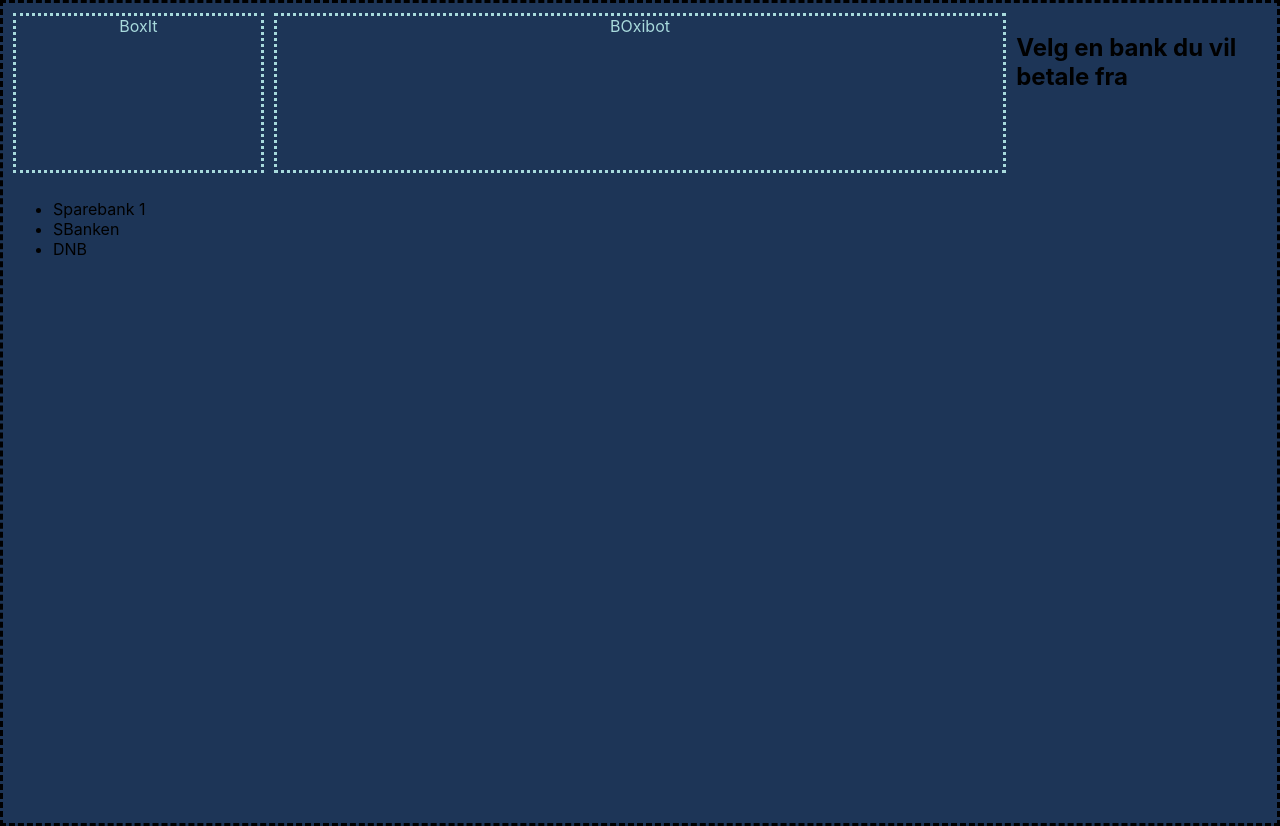
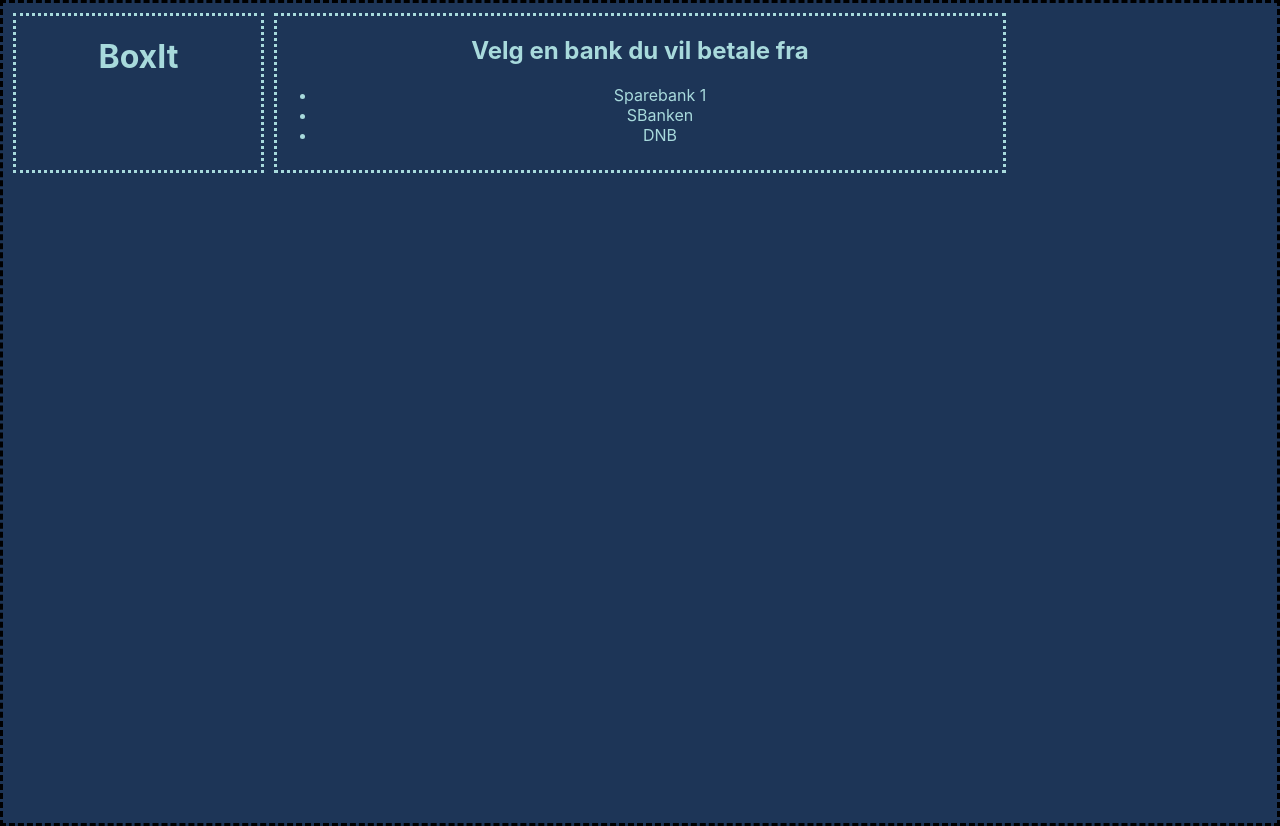
Before and after one commit to Stonedude/FintechHack2018-BoxIt, a React (Create React App) app in the folder boxit/: page / in a window 1280 px wide. Both pictures are taken after a click on the button "Pay monies". Built offline with nearby package versions, Linux system fonts and the light colour scheme.

Commit message:
Emergency CSS of alternate pages

```diff
--- a/boxit/src/App.css
+++ b/boxit/src/App.css
@@ -44,6 +44,13 @@ button {
   border-radius: 15px;
   padding: 5px;
 }
+
+#box{
+  background-color: #457b9d;
+  border-radius: 15px;
+  padding: 5px;
+}
+
 
 /* colors
 #e63946 - Red
--- a/boxit/src/App.js
+++ b/boxit/src/App.js
@@ -88,42 +88,45 @@ class App extends Component {
 
         {this.state.page === 1 &&
           <div className= "App">
-            <div className="grid-item" id="logo"> BoxIt</div>
-            <div className="grid-item" id="title">BOxibot</div>
+          <div className="grid-item" id="logo"> <h1>BoxIt</h1> </div>
+          <div className="grid-item" id="title"> <h2>Velg en bank du vil betale fra</h2><ul>
+            <li onClick={() => { this.setPage(2); this.login(); }}>Sparebank 1</li>
+            <li>SBanken</li>
+            <li>DNB</li>
+          </ul></div>
 
-            <h2>Velg en bank du vil betale fra</h2>
-            <ul>
-              <li onClick={() => {this.setPage(2);this.login();}}>Sparebank 1</li>
-              <li>SBanken</li>
-              <li>DNB</li>
-            </ul>
+
+
 
           </div>
         }
         {this.state.page === 2 &&
-          <div>
-            <div className="grid-item" id="logo"> BoxIt</div>
-            <div className="grid-item" id="title">BOxibot</div>
-
-            <h2>Hvilken konto vil du betale fra?</h2>
+          <div className="App">
+            <div className="grid-item" id="logo">
+            <h1>>BoxIt</h1>
+            </div>
+            <div className="grid-item" id="title">
+            <h2>Hvilken bankkonto vil du betale fra?</h2>
             <table>
               <tbody>
                 {this.state.accounts.length === 0 && <tr>Loading...</tr>}
                 {this.state.accounts.map(elem =>
-                  <tr key={elem.accountNumber.value} onClick={() => {this.makeTransaction(elem.accountNumber.value);this.setPage(3)}}>
+                  <tr key={elem.accountNumber.value} onClick={() => { this.makeTransaction(elem.accountNumber.value); this.setPage(3) }}>
                     <td>{elem.name}</td>
                     <td>{elem.description}</td>
                     <td>{elem.availableBalance.amount}</td>
                   </tr>
-                  )}
+                )}
               </tbody>
             </table>
+            </div>
+
           </div>
         }
         {(this.state.page === 3 && !this.state.transaction) && <div>Loading....</div>}
 
         {(this.state.page === 3 && this.state.transaction) &&
-          <div>
+          <div className="App">
           <div className="grid-item" id="logo"> BoxIt</div>
           <div className="grid-item" id="title">BOxibot</div>
 
@@ -139,7 +142,7 @@ class App extends Component {
       {(this.state.page === 4 && !this.state.transaction && this.state.transaction.signingStatus !== 'COMPLETE') && <div>Loading....</div>}
 
       {(this.state.page === 4 && this.state.transaction && this.state.transaction.signingStatus === 'COMPLETE') &&
-        <div>
+        <div className="App">
           <div className="grid-item" id="logo"> Logoting</div>
           <div className="grid-item" id="title">Thank you for your support</div>
           <button className="grid-item" id="button" onClick={() => this.setPage(1)}>Pay monies</button>
```
